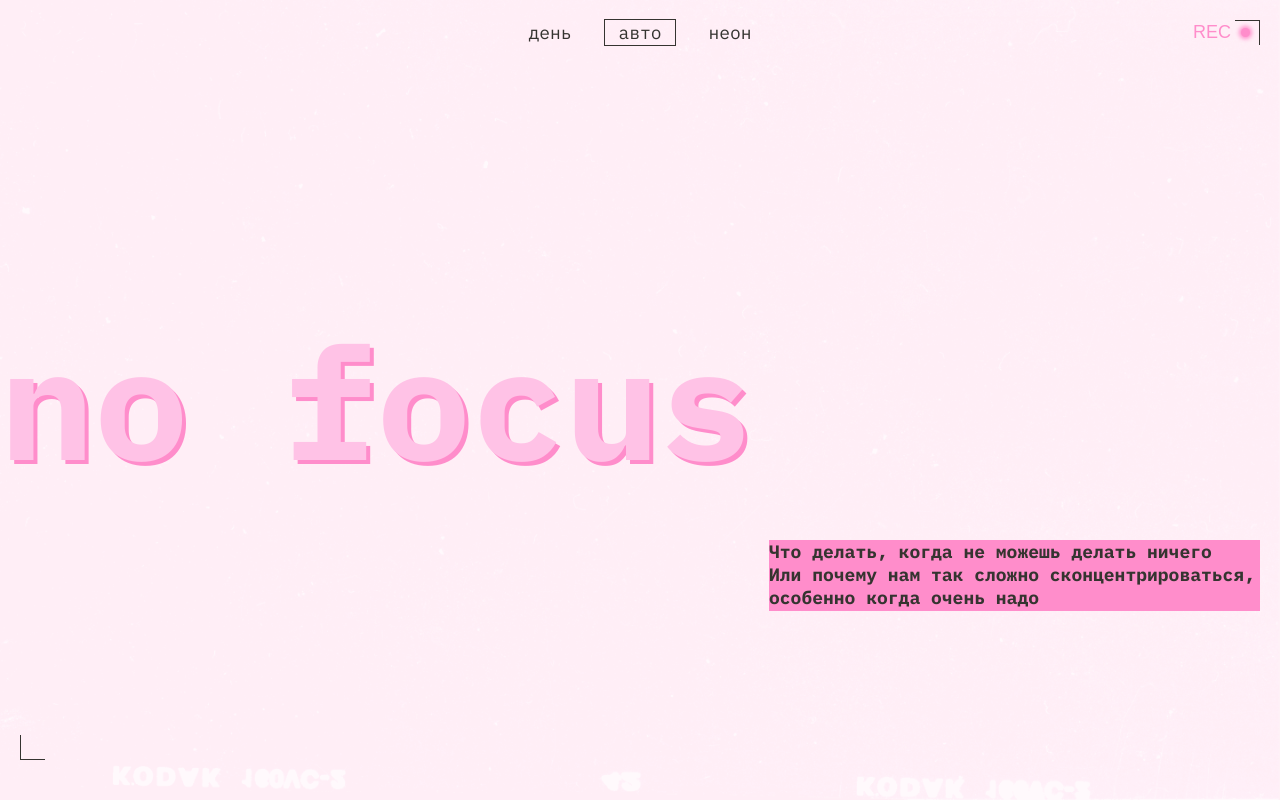
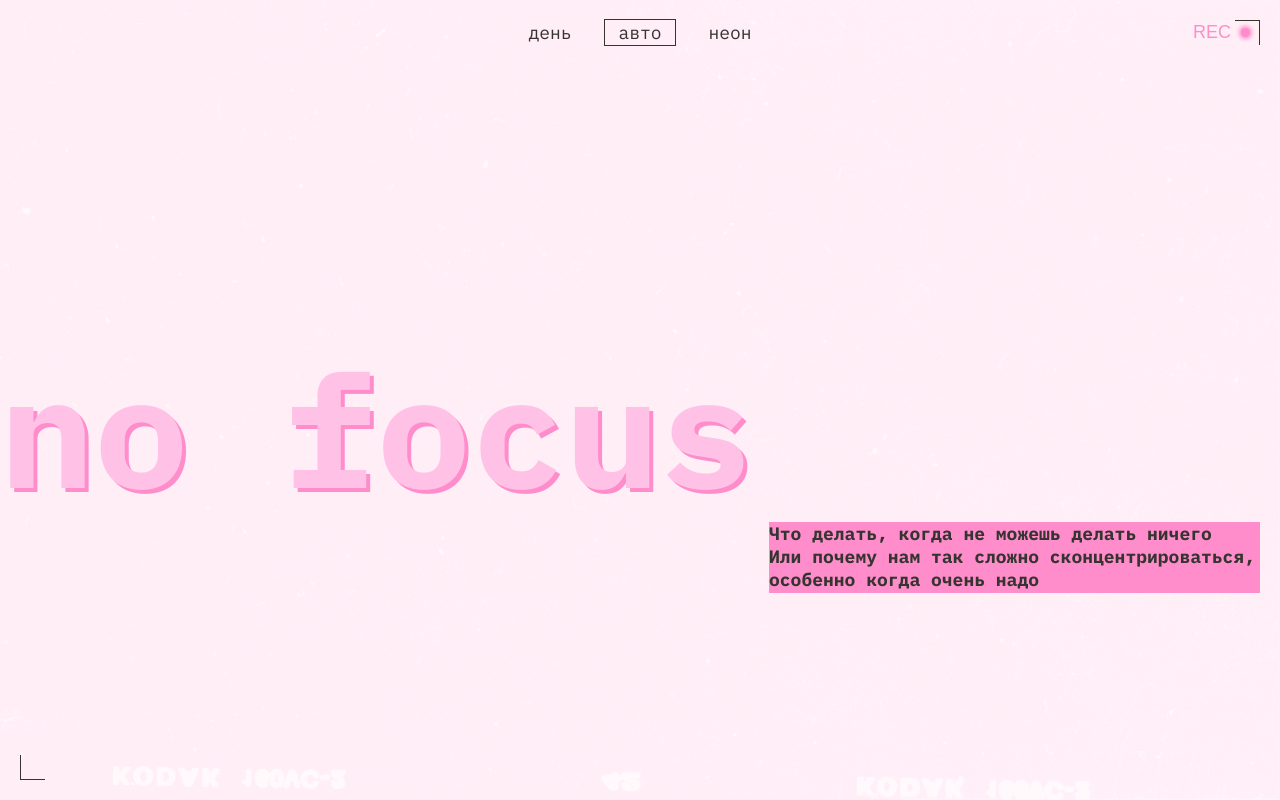
Before and after one commit to Lazarev1501/slozhno-sosredotochitsya-fd, a plain HTML site: page index.html in a window 1280 px wide. Shown: the top 800 px of the page. Drawn offline with Linux system fonts and the light colour scheme.

Commit message:
первая версия

```diff
--- a/styles/style.css
+++ b/styles/style.css
@@ -252,12 +252,12 @@ outline: 1px solid var(--р2-color);
   block-size: 100vh;
   padding: 20px;
   display: grid;
-  margin-bottom: 60px;
+  margin-bottom: 40px;
 }
 
 .header__theme-menu {
   display: flex;
-  padding-top: 175px;
+  padding-top: 172px;
   justify-self:end;
   align-self:flex-start;
   margin-bottom: 0;
@@ -278,16 +278,21 @@ outline: 1px solid var(--р2-color);
   right: 30px;
 }
 
+.main-title {
+  margin-top: 15px;
+  margin-left: -20px;
+  font-size:clamp(7.5rem, 0.5625rem + 14.4531vw, 9.8125rem);
+}
+
+.main-title-decor {
+  max-width: 364px;
+  max-height: 117px;
+  margin-top: -2px;
+  justify-self: end;
+}
+
 .main {
   padding: 0 20px;
-}
-
-.main-title {
-  display: flex;
-  align-items: center;
-  margin: 0;
-  margin-left: -20px;
-  font-size:clamp(7.5rem, 0.5625rem + 14.4531vw, 9.8125rem);
 }
 
 .article__title {
@@ -300,16 +305,6 @@ outline: 1px solid var(--р2-color);
   font-size: 18px;
   margin-bottom: 20px;
   line-height: 23.5px;
-}
-
-.main-title-decor {
-  max-width: 364px;
-  max-height: 117px;
-
-}
-
-.header.decorated-zone::after {
-  bottom: 40px;
 }
 
 .section {
```
Also changed, not shown: index.html (line endings or trailing spaces).
